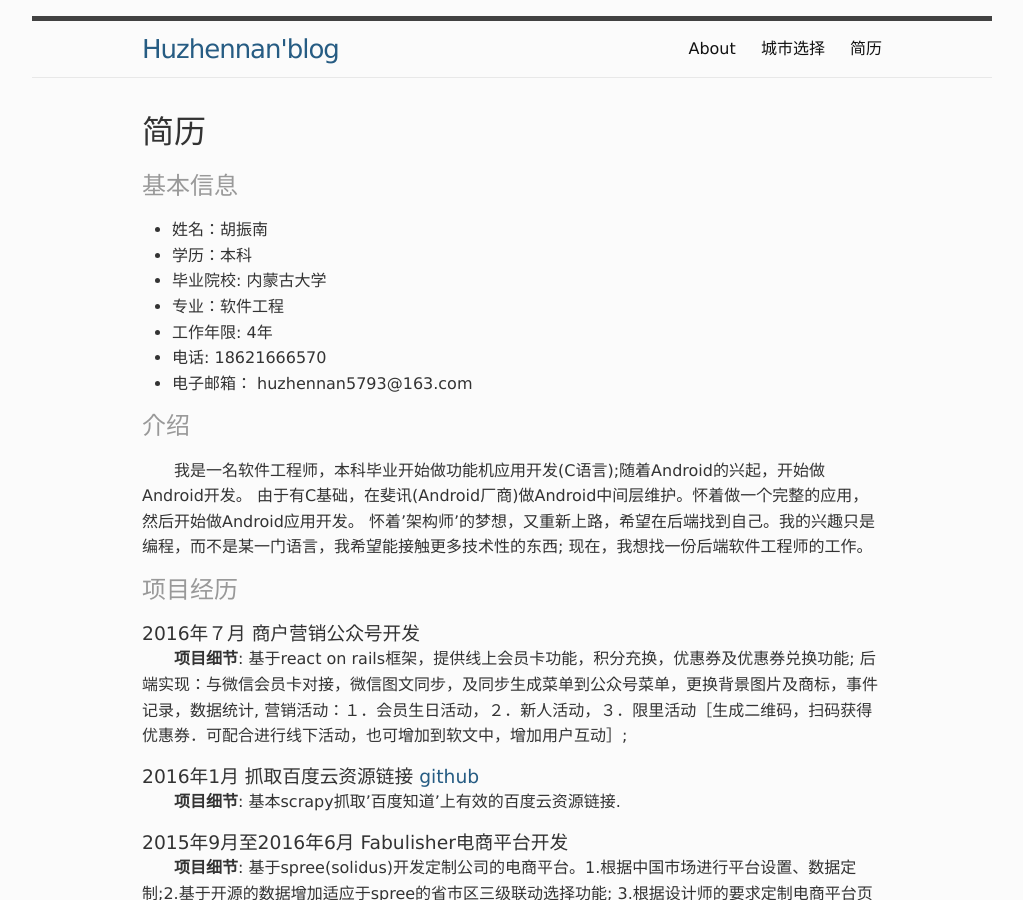
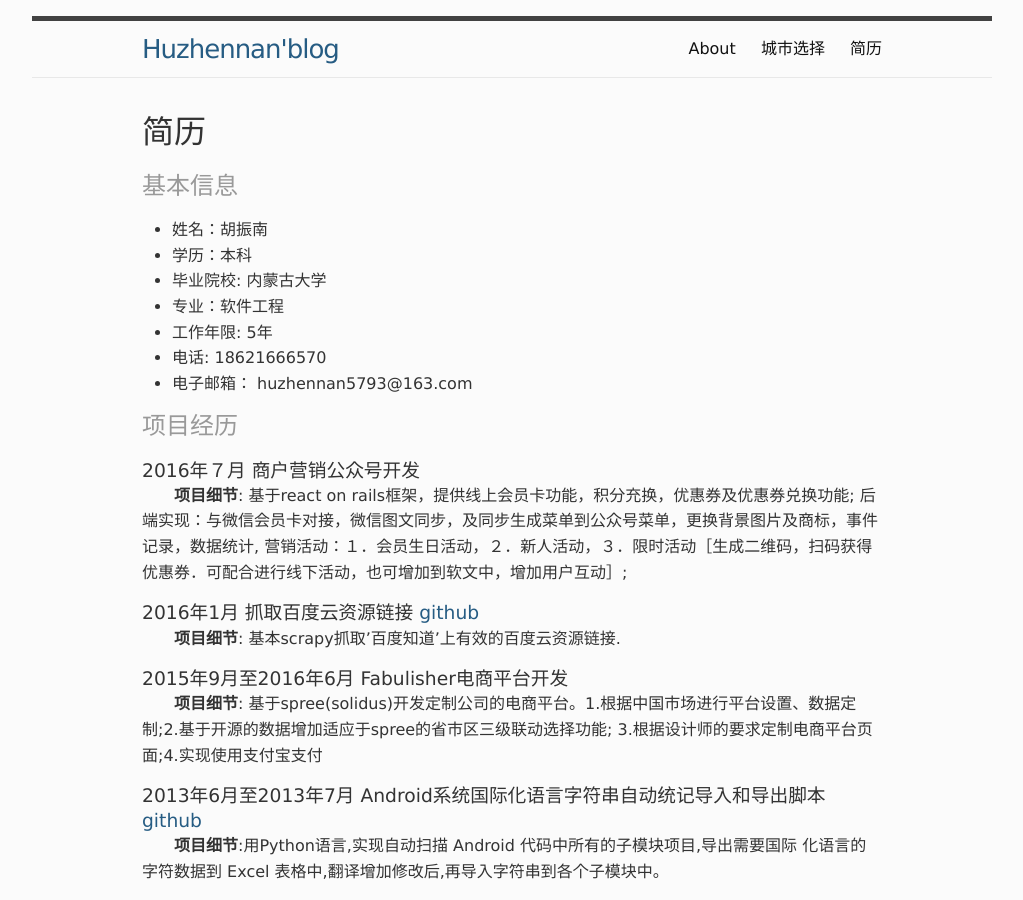
Before and after one commit to huzhennan/huzhennan.github.io, a Jekyll site: the page built from resume.md, in a window 1280 px wide and 900 px high. Shown: the whole window, without its empty margins (128-1151 px from the left). Built offline with Jekyll 4.4.1, drawn with Linux system fonts in a browser that asks for light colours.

Commit message:
update resume

```diff
--- a/resume.md
+++ b/resume.md
@@ -15,17 +15,9 @@ permalink: /resume/
   - 学历：本科
   - 毕业院校: 内蒙古大学
   - 专业：软件工程
-  - 工作年限: 4年
+  - 工作年限: 5年
   - 电话: 18621666570
   - 电子邮箱： huzhennan5793@163.com
-
-介绍
-----
-
-我是一名软件工程师，本科毕业开始做功能机应用开发(C语言);随着Android的兴起，开始做Android开发。
-由于有C基础，在斐讯(Android厂商)做Android中间层维护。怀着做一个完整的应用，然后开始做Android应用开发。
-怀着'架构师'的梦想，又重新上路，希望在后端找到自己。我的兴趣只是编程，而不是某一门语言，我希望能接触更多技术性的东西;
-现在，我想找一份后端软件工程师的工作。
 
 项目经历
 -------
@@ -33,7 +25,7 @@ permalink: /resume/
 ### 2016年７月 商户营销公众号开发
 **项目细节**: 基于react on rails框架，提供线上会员卡功能，积分充换，优惠券及优惠券兑换功能;
 后端实现：与微信会员卡对接，微信图文同步，及同步生成菜单到公众号菜单，更换背景图片及商标，事件记录，数据统计,
-营销活动：１．会员生日活动，２．新人活动，３．限里活动［生成二维码，扫码获得优惠券．可配合进行线下活动，也可增加到软文中，增加用户互动］;
+营销活动：１．会员生日活动，２．新人活动，３．限时活动［生成二维码，扫码获得优惠券．可配合进行线下活动，也可增加到软文中，增加用户互动］;
 
 ### 2016年1月 抓取百度云资源链接 [github](https://github.com/huzhennan/scrapy_baidupan)
 **项目细节**: 基本scrapy抓取'百度知道'上有效的百度云资源链接.
```
